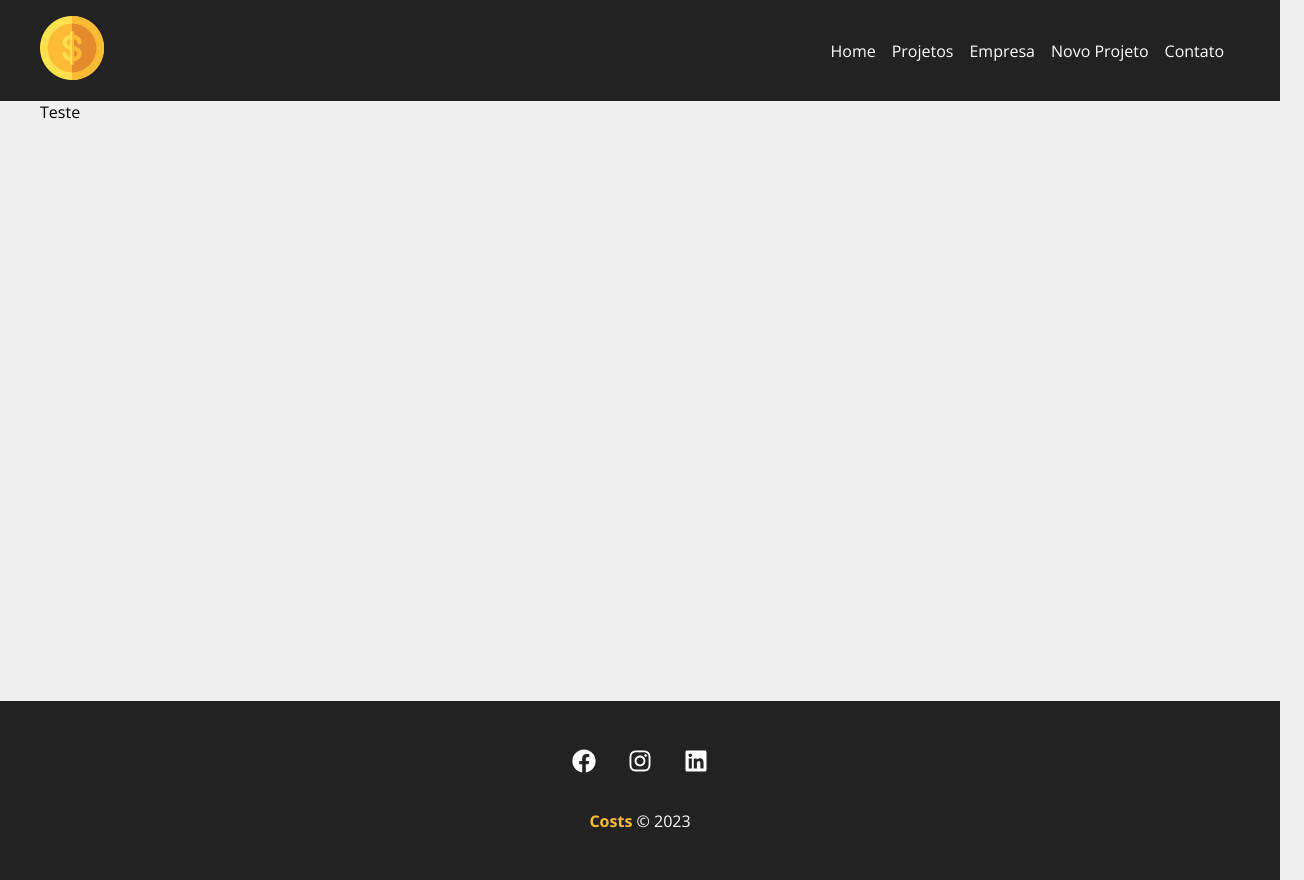
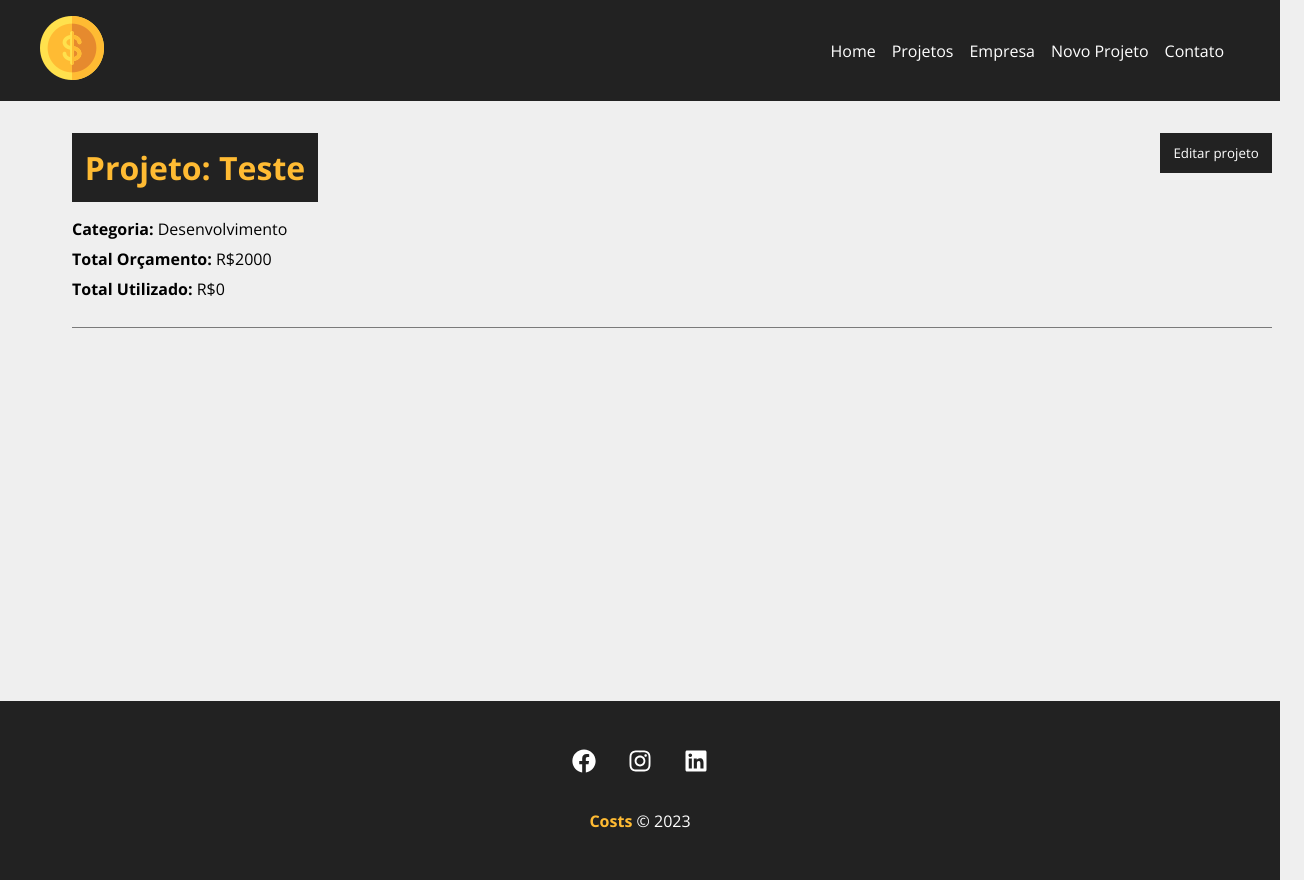
Before and after one commit to Jailsvs/ReactJs-Costs, a React (Create React App) app: page /project/1 in a window 1280 px wide. Shown: the whole page, 1304 px wide, since content can reach past the window. Built offline with nearby package versions, Linux system fonts and the light colour scheme; data requests are answered from the project's data file.

Commit message:
Edição de Project

```diff
--- a/src/components/pages/Project.js
+++ b/src/components/pages/Project.js
@@ -3,11 +3,13 @@ import styles from './Project.module.css'
 import { useParams } from 'react-router-dom';
 import { useState, useEffect } from 'react';
 import Loading from '../layout/Loading'
+import Container from '../layout/Container';
 
 function Project(){
 
   const {id} = useParams()
   const [project, setProject] = useState([])
+  const [showProjectForm, setShowProjectForm] = useState(false)
   const delayServer = 3000
 
   useEffect(() => {
@@ -25,9 +27,42 @@ function Project(){
     }, delayServer)
   }, [id])
 
+  function toogleProjectForm () {
+    setShowProjectForm(!showProjectForm)
+  }
+
   return (
     <>
-    {project.name ? (<p>{project.name}</p>) : (<Loading/>)}
+    {project.name ?
+      (<div className={styles.projectDetails}>
+        <Container customClass="column">
+          <div className={styles.detailsContainer}>
+            <h1>Projeto: {project.name}</h1>
+            <button onClick={toogleProjectForm}
+                    className={styles.btn}>
+              {!showProjectForm ? "Editar projeto" : "Fechar"}
+            </button>
+            {!showProjectForm ? (
+              <div className={styles.projectInfo}>
+                <p>
+                  <span>Categoria:</span> {project.category.name}
+                </p>
+                <p>
+                  <span>Total Orçamento:</span> R${project.budget}
+                </p>
+                <p>
+                  <span>Total Utilizado:</span> R${project.cost}
+                </p>
+              </div>)
+              : (
+                <div className={styles.projectInfo}>
+                  <p>detalhes projeto</p>
+                </div>)
+            }
+          </div>
+        </Container>
+      </div>)
+    : (<Loading/>)}
     </>
   )
 }
--- a/src/components/pages/Project.module.css
+++ b/src/components/pages/Project.module.css
@@ -0,0 +1,48 @@
+.projectDetails {
+  padding: 2em;
+}
+
+.projectDetails h1,
+.projectDetails h2,
+.projectDetails p {
+  margin-bottom: 0.5em;
+}
+
+.projectDetails h1 {
+  background-color: #222;
+  color: #ffbb33;
+  padding: .4em;
+}
+
+.projectDetails span {
+  font-weight: bold;
+}
+
+.detailsContainer,
+.serviceFormContainer {
+  border-bottom: 1px solid #7a7a7a;
+  margin-bottom: 1.2em;
+  padding-bottom: 1.2em;
+  display: flex;
+  justify-content: space-between;
+  flex-wrap: wrap;
+}
+
+.btn {
+  background-color: #222;
+  color: #fff;
+  padding: 0.5em 1em;
+  text-decoration: none;
+  transition: .5s;
+  cursor: pointer;
+  max-height: 40px;
+  border: none;
+}
+
+.btn:hover {
+  color: #ffbb33;
+}
+
+.projectInfo {
+  width: 100%;
+}
```
